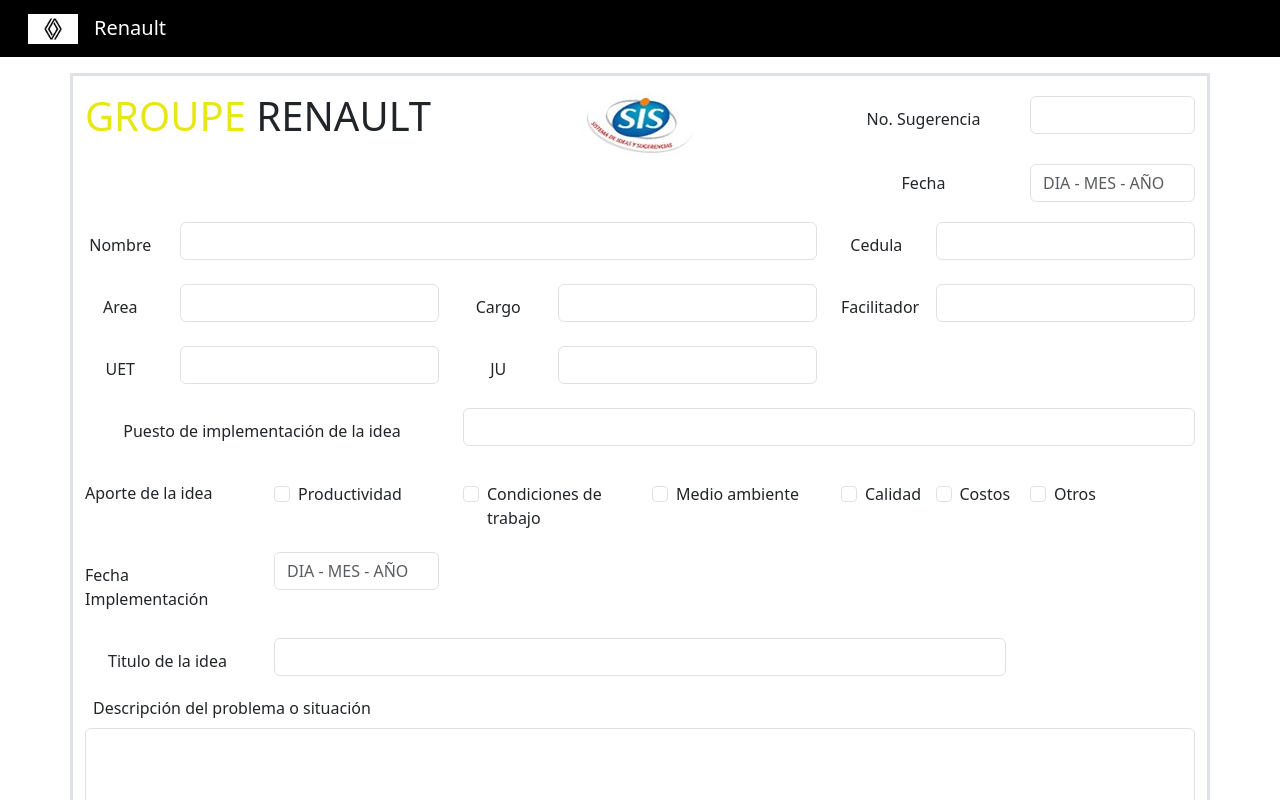
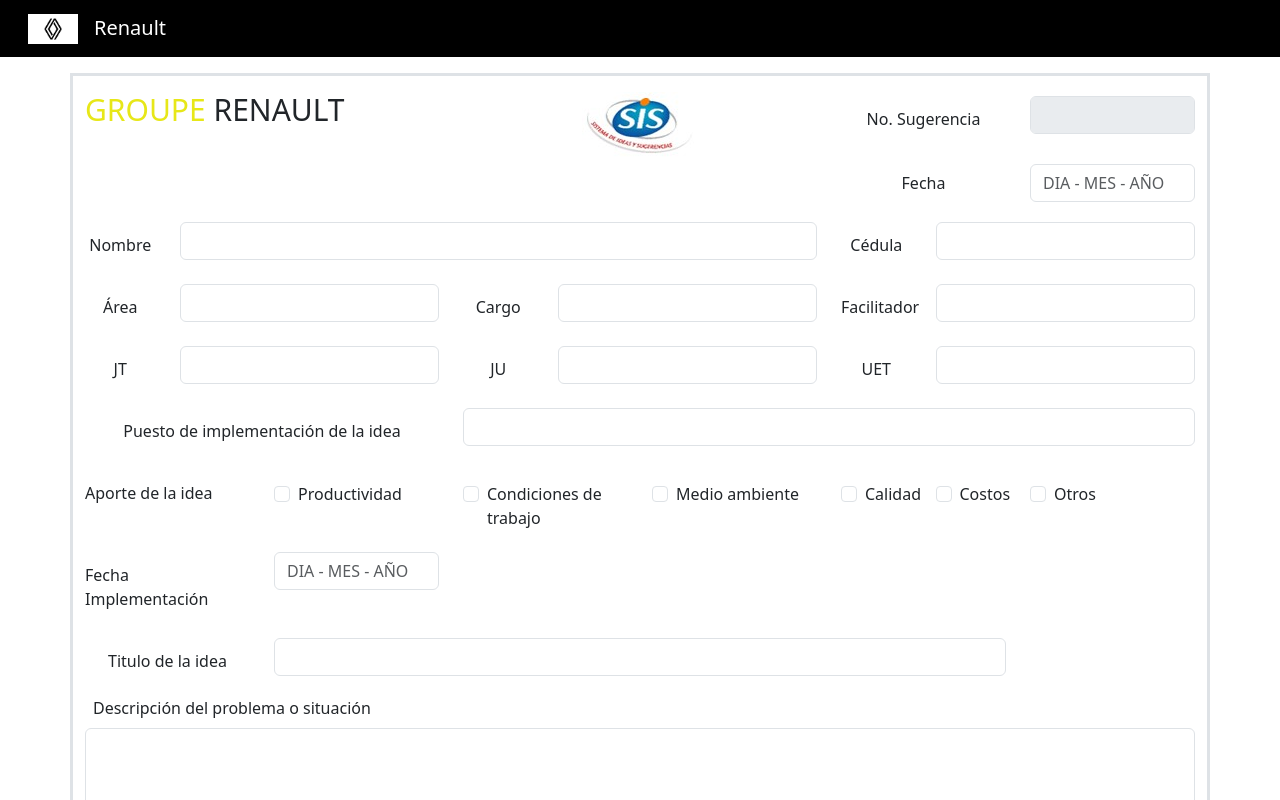
Before and after one commit to Anderlonva/formato-sis, a React (Create React App) app: page / in a window 1280 px wide. Shown: the top 800 px of the page. Built offline with nearby package versions, Linux system fonts and the light colour scheme.

Commit message:
adding component button download pdf :sparkles::sparkles:

```diff
--- a/package.json
+++ b/package.json
@@ -6,6 +6,8 @@
     "@testing-library/jest-dom": "^5.16.5",
     "@testing-library/react": "^13.4.0",
     "@testing-library/user-event": "^13.5.0",
+    "html2pdf.js": "^0.10.1",
+    "jspdf": "^2.5.1",
     "react": "^18.2.0",
     "react-dom": "^18.2.0",
     "react-dropzone": "^14.2.3",
@@ -35,5 +37,8 @@
       "last 1 firefox version",
       "last 1 safari version"
     ]
+  },
+  "devDependencies": {
+    "@babel/plugin-proposal-private-property-in-object": "^7.21.11"
   }
 }
--- a/public/index.html
+++ b/public/index.html
@@ -13,7 +13,7 @@
     integrity="sha512-SzlrxWUlpfuzQ+pcUCosxcglQRNAq/DZjVsC0lE40xsADsfeQoEypE+enwcOiGjk/bSuGGKHEyjSoQ1zVisanQ=="
     crossorigin="anonymous" referrerpolicy="no-referrer" />
 
-  <title>Renault Sofasa - SIS</title>
+  <title>Formato SIS - Renault Sofasa</title>
 </head>
 
 <body>
--- a/src/App.css
+++ b/src/App.css
@@ -10,6 +10,10 @@
   color: rgb(231, 231, 24);
 }
 
+.title-doc {
+  font-size: 30px;
+}
+
 .containerDrop {
   width: 100%;
   height: 50px;
@@ -17,6 +21,12 @@
 
 .imgDropzone{
   width: 150px;
+}
+
+.botonEliminar {
+  width: 10px;
+  height: 10px;
+  text-align: center;
 }
 
 .hoverP:hover {
--- a/src/components/ui/BotonGuardar.js
+++ b/src/components/ui/BotonGuardar.js
@@ -1,18 +1,50 @@
 import React from 'react'
+import { jsPDF } from 'jspdf';
+import html2pdf from 'html2pdf.js';
 
-export const BotonGuardar = () => {
+export const BotonGuardar = ({ resolution }) => {
 
-    const btnGuardar = () => {
-        console.log("funciona boton")
-    }
+  const saveAsPDF = () => {
+    // Obtener el contenido de la página actual (root element)
+    const rootElement = document.getElementById('root');
+
+    // Opciones para el PDF
+    const options = {
+      margin: 10,
+      filename: 'sis_web.pdf',
+      image: { type: 'png', quality: 1 },
+      html2canvas: { scale: 0.95 },
+      jsPDF: { unit: 'pt', format: 'a2', orientation: 'portrait' },
+    };
+
+    // Crear el PDF a partir del contenido HTML
+    html2pdf().set(options).from(rootElement).save();
+  };
+
+
+  /*const btnGuardar = () => {
+      console.log("funciona boton")
+      window.print()
+  }*/
 
   return (
     <>
-        <div className='row text-center mb-2'>
-            <div className='col'>
-            <button type="button" class="btn btn-dark" onClick={btnGuardar}>Guardar</button>
-            </div>
+      <div className='row text-center mb-2'>
+        <div className='col'>
+          <button type="button" class="btn btn-dark" onClick={saveAsPDF}>Guardar</button>
         </div>
+      </div>
     </>
   )
 }
+
+/*
+    falta poner la funcion del boton que muestre ventana para guardar en pdf y que siempre salga con la misma resolucion sea el pc que sea
+
+    diseño: retrato
+    tamaño papel: A3
+    paginas por hoja: 1
+    margenes: ninguno
+    escala: personalizado a 80
+    opciones : graficos de fondo check
+ */
--- a/src/components/ui/DropzoneImg.js
+++ b/src/components/ui/DropzoneImg.js
@@ -37,9 +37,9 @@
           <div style={{ display: 'flex', justifyContent: 'center', flexWrap: 'wrap' }} className=''>
             {imageFiles.map((file, index) => (
               <div key={index} style={{ margin: '10px', textAlign: 'center' }}>
-                <img src={URL.createObjectURL(file)} alt={`Imagen ${index}`} style={{ width: '200px', objectFit: 'cover' }} />
+                <img src={URL.createObjectURL(file)} alt={`Imagen ${index}`} style={{ width: '180px', objectFit: 'cover' }} className='imgDropzone'/>
                 <br />
-                <button onClick={() => removeImage(index)}>Eliminar</button>
+                <button onClick={() => removeImage(index)} className='btn btn-danger botonEliminar mb-0'>x</button>
               </div>
             ))}
           </div>
--- a/src/components/ui/HeaderDoc.js
+++ b/src/components/ui/HeaderDoc.js
@@ -6,7 +6,7 @@
         <>
             <div className='row mt-3'>
                 <div className='col-4'>
-                    <h1><span className='title-groupe'>GROUPE</span> RENAULT</h1>
+                    <h1 className='title-doc'><span className='title-groupe'>GROUPE</span> RENAULT</h1>
                 </div>
                 <div className='col-4 text-center'>
                     <img className='' src={logoSis}></img>
@@ -15,7 +15,7 @@
                     <label className="col-form-label mt-2">No. Sugerencia</label>
                 </div>
                 <div className='col-2'>
-                    <input type="text" class="form-control mt-1" />
+                    <input type="text" class="form-control mt-1" disabled/>
                 </div>
             </div>
             <div className='row'>
--- a/src/components/ui/InfoOperario.js
+++ b/src/components/ui/InfoOperario.js
@@ -11,7 +11,7 @@
                     <input type="text" class="form-control mt-1" id='nombre' />
                 </div>
                 <div className='col-1 text-center'>
-                    <label className="col-form-label mt-2">Cedula</label>
+                    <label className="col-form-label mt-2">Cédula</label>
                 </div>
                 <div className='col-3'>
                     <input type="text" class="form-control mt-1" id='cedula' />
@@ -21,7 +21,7 @@
 
             <div className='row mt-3'>
                 <div className='col-1 text-center'>
-                    <label className="col-form-label mt-2">Area</label>
+                    <label className="col-form-label mt-2">Área</label>
                 </div>
                 <div className='col-3'>
                     <input type="text" class="form-control mt-1" id='area' />
@@ -42,12 +42,11 @@
 
             <div className='row mt-3'>
 
-
-                <div className='col-1 text-center'>
-                    <label className="col-form-label mt-2">UET</label>
+            <div className='col-1 text-center'>
+                    <label className="col-form-label mt-2">JT</label>
                 </div>
                 <div className='col-3'>
-                    <input type="text" class="form-control mt-1" id='uet' />
+                    <input type="text" class="form-control mt-1" id='jt' />
                 </div>
 
                 <div className='col-1 text-center'>
@@ -57,6 +56,14 @@
                     <input type="text" class="form-control mt-1" id='ju' />
                 </div>
 
+                <div className='col-1 text-center'>
+                    <label className="col-form-label mt-2">UET</label>
+                </div>
+                <div className='col-3'>
+                    <input type="text" class="form-control mt-1" id='uet' />
+                </div>
+
+
             </div>
         </>
     )
```
Also changed, not shown: 1 other file (tests, documents, lock files or other folders).
